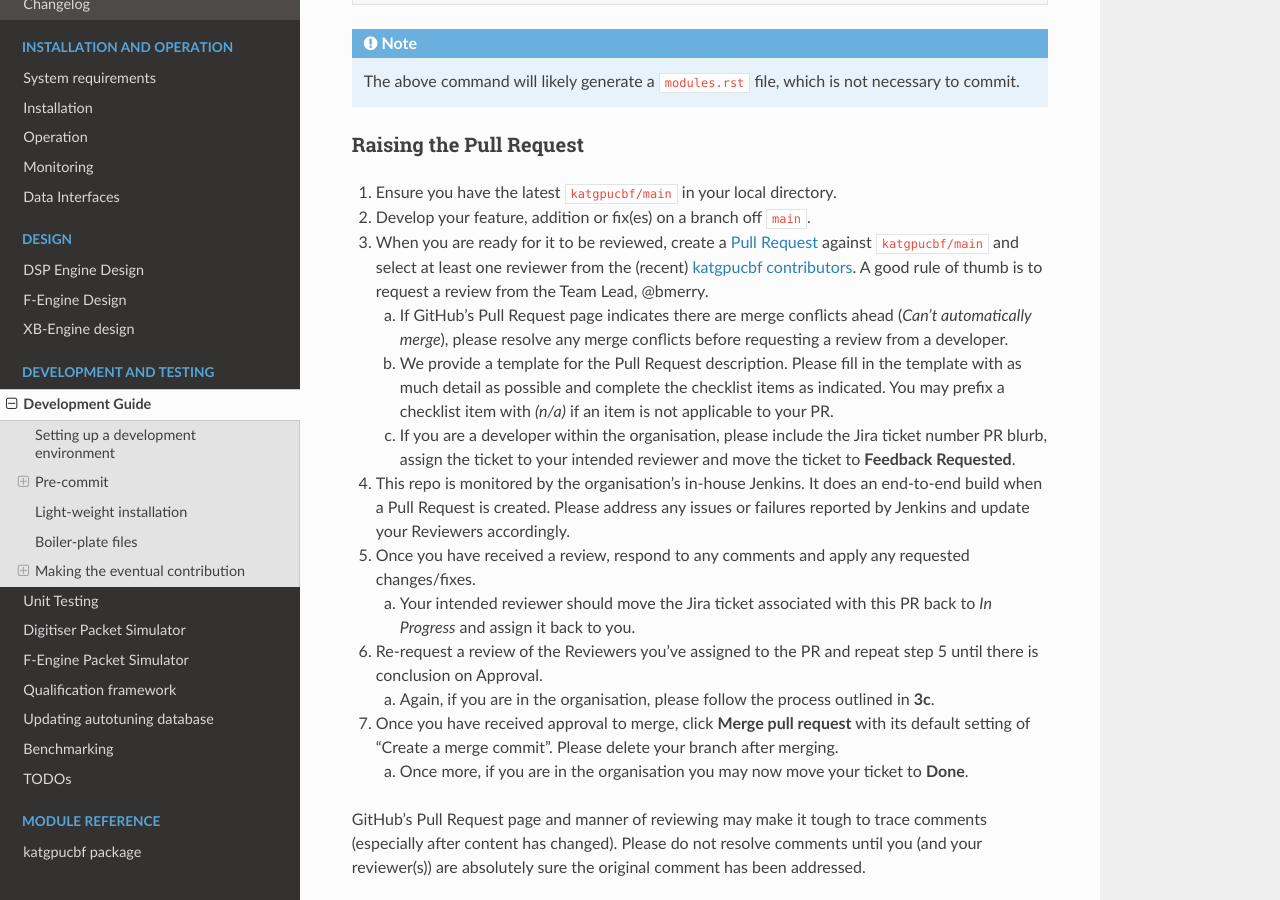
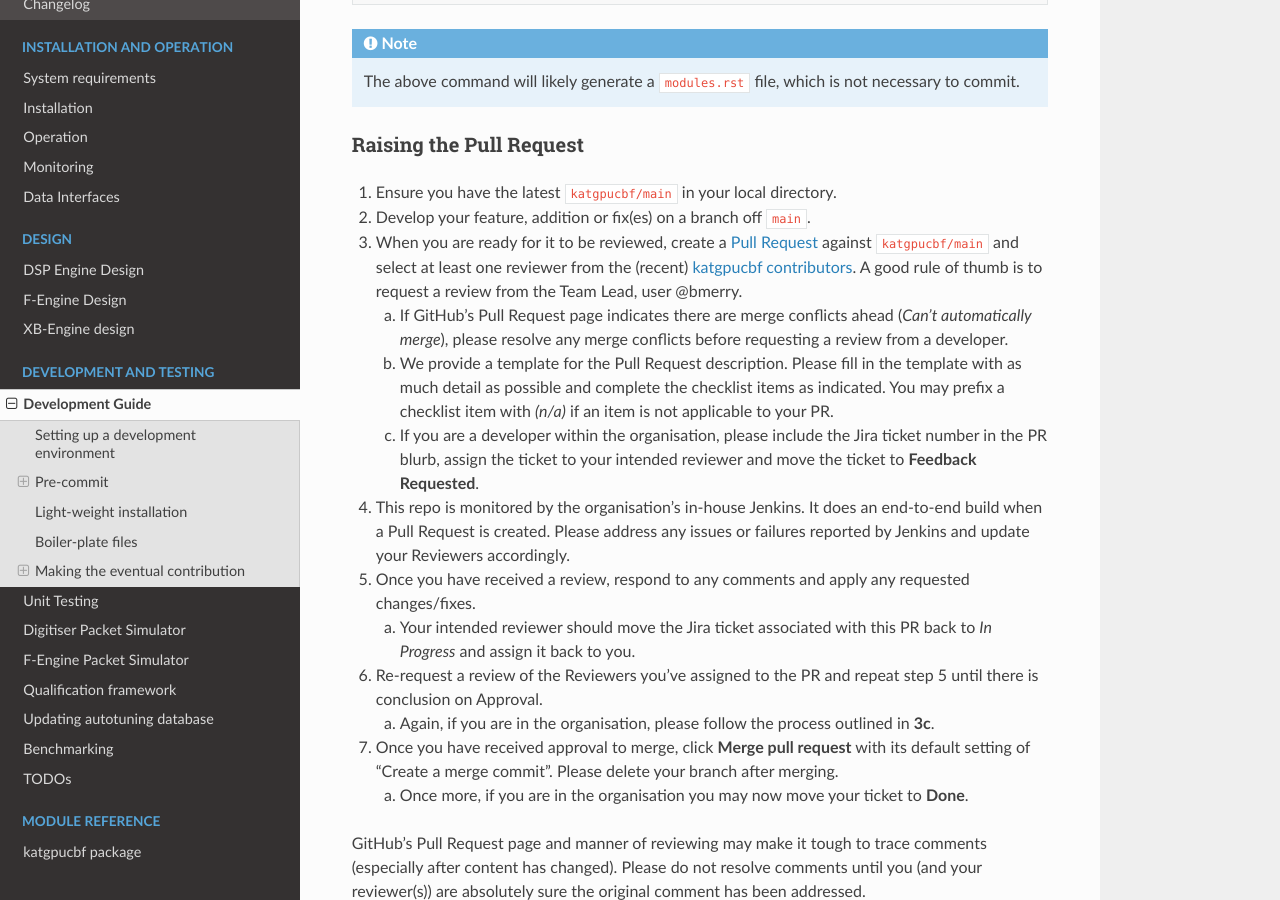
Before and after one commit to ska-sa/katgpucbf, a Sphinx documentation site: the page built from doc/dev-guide.rst, in a window 1280 px wide and 900 px high, scrolled down 2986 px. Built offline with Sphinx 7.4.7 and the Read the Docs theme 3.1.0, drawn with Linux system fonts in a browser that asks for light colours; pages that are not in the unit, such as notebooks, are missing from menus; the version number could not be read and is left out.

Commit message:
Tweak a sentence in the dev-guide

```diff
--- a/doc/dev-guide.rst
+++ b/doc/dev-guide.rst
@@ -172,7 +172,7 @@ Raising the Pull Request
 3. When you are ready for it to be reviewed, create a `Pull Request`_ against
    ``katgpucbf/main`` and select at least one reviewer from the (recent)
    `katgpucbf contributors`_. A good rule of thumb is to request a review from
-   the Team Lead, @bmerry.
+   the Team Lead, user @bmerry.
 
    a. If GitHub's Pull Request page indicates there are merge conflicts ahead
       (*Can't automatically merge*), please resolve any merge conflicts before
@@ -182,8 +182,8 @@ Raising the Pull Request
       items as indicated. You may prefix a checklist item with `(n/a)` if an
       item is not applicable to your PR.
    c. If you are a developer within the organisation, please include the Jira
-      ticket number PR blurb, assign the ticket to your intended reviewer and
-      move the ticket to **Feedback Requested**.
+      ticket number in the PR blurb, assign the ticket to your intended reviewer
+      and move the ticket to **Feedback Requested**.
 
 4. This repo is monitored by the organisation's in-house Jenkins. It does an
    end-to-end build when a Pull Request is created. Please address any issues
```
